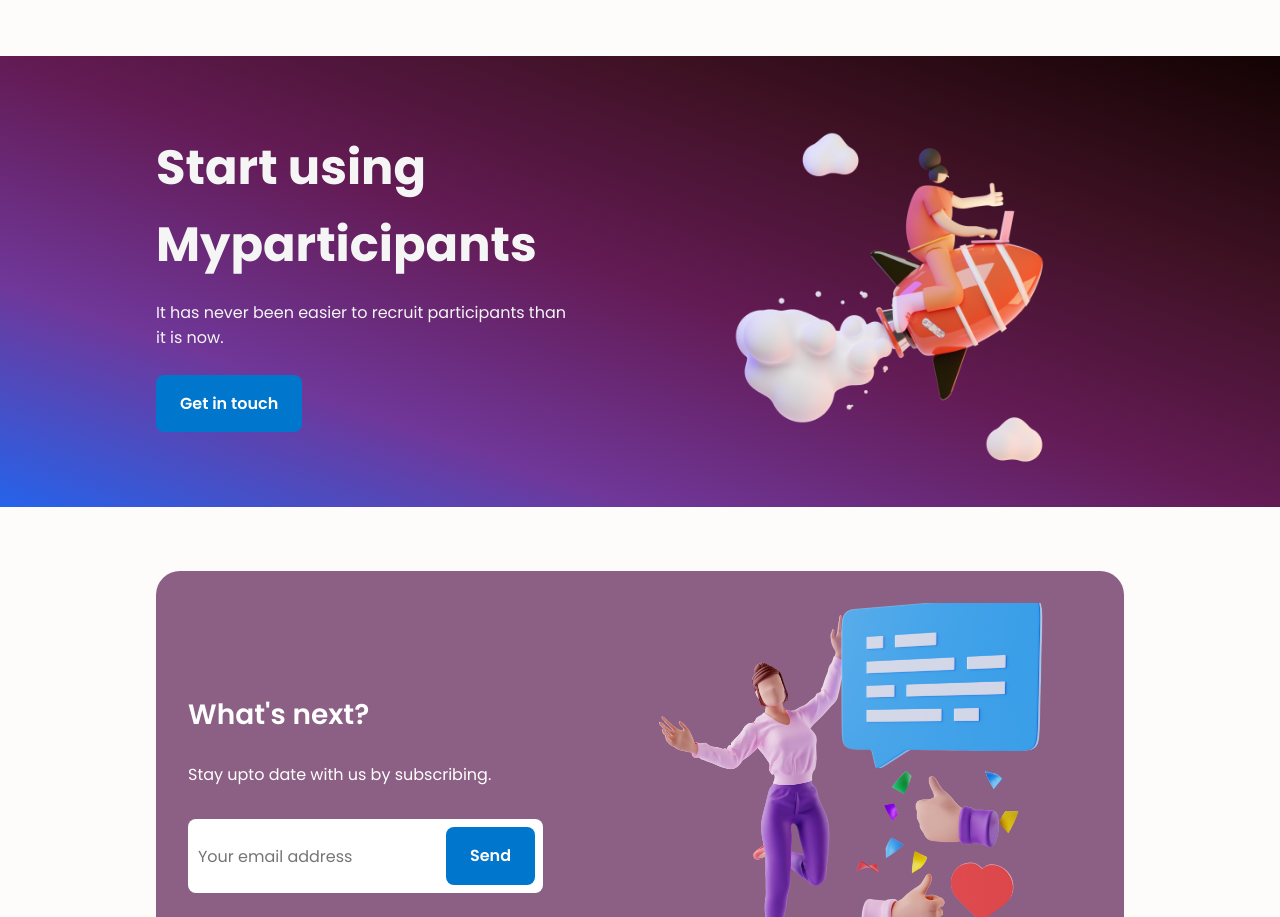
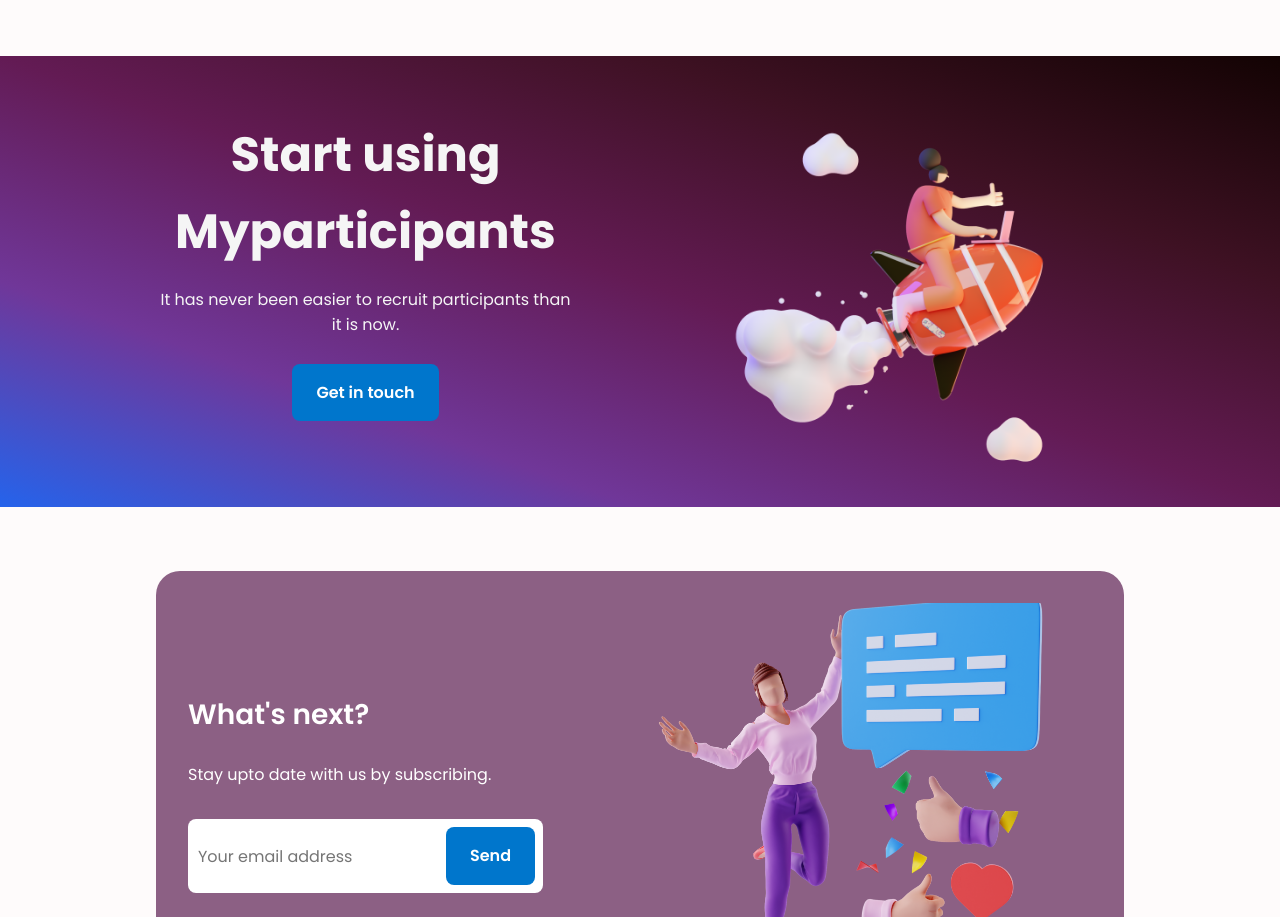
Before and after one commit to Barenyakumar/participantsFinal, a plain HTML site: page index.html in a window 1280 px wide. Shown: the part 3289-4206 px from the top of the page. Drawn offline with nearby package versions, Linux system fonts and the light colour scheme.

```diff
--- a/index.html
+++ b/index.html
@@ -144,9 +144,9 @@
                             </div>
 
                             <div class="home__data home__data_3">
-                                <h1 class="home__title"  style="color: whitesmoke;">Start using Myparticipants </h1>
-                                <p class="home__description"  style="color: whitesmoke;">It has never been easier to recruit participants than it is now.</p>
-                                <a href="#" class="button" >Get in touch</a>
+                                <h1 class="home__title"  style="color: whitesmoke; text-align: center;">Start using Myparticipants </h1>
+                                <p class="home__description"  style="color: whitesmoke; text-align: center;">It has never been easier to recruit participants than it is now. <br> <br> <a href="#" class="button" >Get in touch</a></p>
+
                             </div>
                         </div>
                     </section>
```
